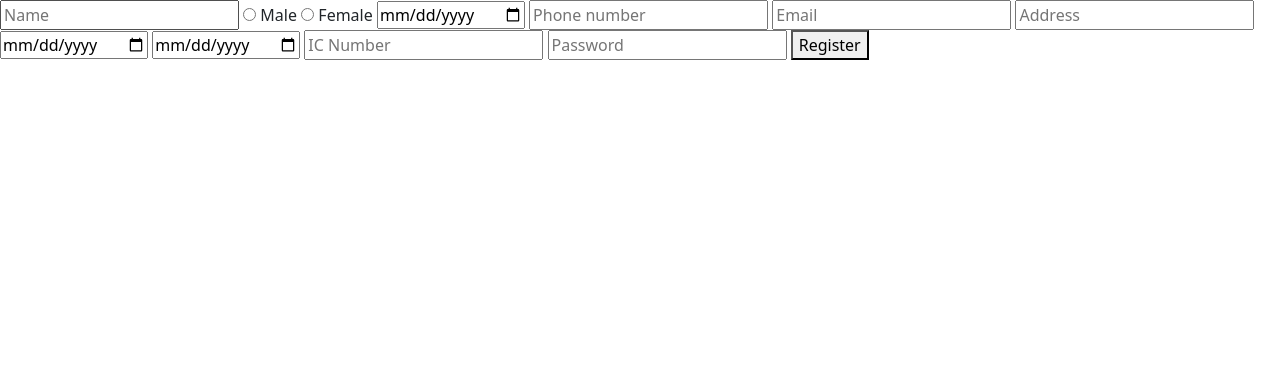
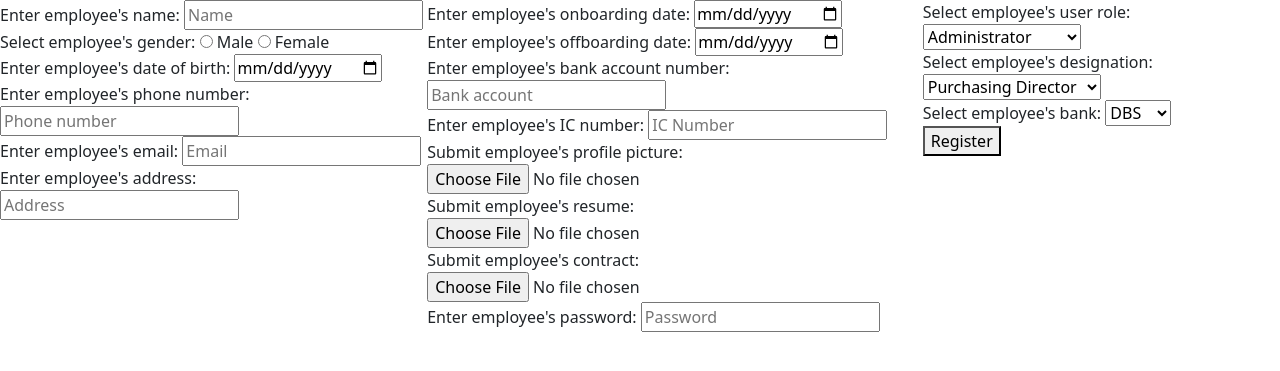
Before and after one commit to Yin2610/AMC_HR, a PHP site: page /UserRegistration.php in a window 1280 px wide. Shown: the top 371 px of the page. Run offline with PHP 8.4, Linux system fonts and the light colour scheme; data comes from the database, SQL or seed files in the repository; some libraries are stand-ins or nearby versions.

Commit message:
Updated to insert into user and sensitive_info tables

```diff
--- a/UserRegistration.php
+++ b/UserRegistration.php
@@ -1,24 +1,69 @@
 <?php
 include('DBConnection.php');
+$pdo = DBConnection::connectToDB();
+$pdo->setAttribute(PDO::ATTR_ERRMODE, PDO::ERRMODE_EXCEPTION);
 if(!empty($_POST)) {
     $valid = true;
 
     $Name = $_POST['txtName'];
     $Gender = $_POST['rdoGender'];
-    $DOB = $_POST['dob'];
+    $DOB = $_POST['dtDOB'];
     $PhoneNum = $_POST['txtPhoneNum'];
     $Email = $_POST['txtEmail'];
     $Address = $_POST['txtAddress'];
     $OnboardDate = $_POST['dtOnBoard'];
     $OffboardDate = $_POST['dtOffBoard'];
+    $BankAcc = $_POST['txtBankAcc'];
     $ICNumber = $_POST['txtICNumber'];
+
+    $ProfilePicName = $_FILES['fProfilePic']['name'];
+    $TempProfilePicName = $_FILES['fProfilePic']['tmp_name'];
+    $ProfilePicFolder = "Employee_Info/Profile_Pics/" . $ProfilePicName;
+    if(!move_uploaded_file($TempProfilePicName, $ProfilePicFolder)) {
+        echo "<script>alert('Failed uploading profile pic.')</script>";
+    }
+
+    $ResumeName = $_FILES['fResume']['name'];
+    $TempResumeName = $_FILES['fResume']['tmp_name'];
+    $ResumeFolder = "Employee_Info/Resumes/" . $ResumeName;
+    if(!move_uploaded_file($TempResumeName, $ResumeFolder)) {
+        echo "<script>alert('Failed uploading resume.')</script>";
+    }
+
+    $ContractName = $_FILES['fContract']['name'];
+    $TempContractName = $_FILES['fContract']['tmp_name'];
+    $ContractFolder = "Employee_Info/Contracts/" . $ContractName;
+    if(!move_uploaded_file($TempContractName, $ContractFolder)) {
+        echo "<script>alert('Failed uploading contract.')</script>";
+    }
+
     $Password = $_POST['txtPassword'];
+    $RoleID = $_POST['sRole'];
+    $DesignationID = $_POST['sDesignation'];
+    $BankID = $_POST['sBank'];
+
     if($valid) {
-        $pdo = DBConnection::connectToDB();
-        $pdo->setAttribute(PDO::ATTR_ERRMODE, PDO::ERRMODE_EXCEPTION);
-        $sql = "INSERT INTO employee (Name, Gender, Date_Of_Birth, Phone_Num, Email, Address, Onboard_Date, OffBoard_Date, IC_Number, Password, Role_ID, Designation_ID) VALUES (?, ?, ?, ?, ?, ?, ?, ?, ?, ?, ?, ?)";
-        $query = $pdo->prepare($sql);
-        $query->execute(array($Name, $Gender, $DOB, $PhoneNum, $Email, $Address, $OnboardDate, $OffboardDate, $ICNumber, $Password, 1, 1));
+        try {
+            $pdo->beginTransaction();
+            $insertEmployeeSQL = "INSERT INTO employee VALUES (?, ?, ?, ?, ?, ?, ?, ?, ?, ?, ?, ?, ?, ?)";
+            $insertEmployeeStmt = $pdo->prepare($insertEmployeeSQL);
+            $insertEmployeeStmt->execute(array($Name, $Gender, $DOB, $PhoneNum, $Email, $Address, $OnboardDate, $OffboardDate, $ProfilePicFolder, $ResumeFolder, $ContractFolder, $RoleID, $DesignationID, $BankID));
+
+            $lastInsertedEmployeeID = $pdo->lastInsertId();
+
+            echo "<script>alert(".$lastInsertedEmployeeID.")</script>";
+
+            $insertSensitiveInfoSQL = "INSERT INTO sensitive_info VALUES (?, ?, ?, ?)";
+            $insertSensitiveInfoStmt = $pdo->prepare($insertSensitiveInfoSQL);
+            $insertSensitiveInfoStmt->execute(array($Password, $BankAcc, $ICNumber, $lastInsertedEmployeeID));
+
+            $pdo->commit();
+            echo "Employee registration successful";
+        }
+        catch (PDOException $e) {
+            $pdo->rollBack();
+            echo "Error:" .$e->getMessage();
+        }
     }
 }
 ?>
@@ -29,24 +74,124 @@ if(!empty($_POST)) {
     <meta charset="utf-8">
     <link   href="css/bootstrap.min.css" rel="stylesheet">
     <script src="js/bootstrap.min.js"></script>
+    <style>
+        form
+        {
+            display: flex;
+        }
+    </style>
 </head>
 
 <body>
+	<div>
         <form action="UserRegistration.php" method="post" enctype="multipart/form-data">
-        <input name="txtName" type="text" placeholder="Name">
-        <input name="rdoGender" type="radio" id="rdoMale" value="Male">
+            <div class="form-row">
+            	<label for="txtName">Enter employee's name: </label>
+                <input name="txtName" type="text" placeholder="Name" required>
+
+                <br>
+                <label for="rdoGender">Select employee's gender: </label>
+                <input name="rdoGender" type="radio" id="rdoMale" value="Male" required>
                 <label for="rdoMale">Male</label>
-        <input name="rdoGender" type="radio" id="rdoFemale" value="Female">
+                <input name="rdoGender" type="radio" id="rdoFemale" value="Female" required>
                 <label for="rdoFemale">Female</label>
-        <input name="dob" type="date" placeholder="Date of birth">
-        <input name="txtPhoneNum" type="text" placeholder="Phone number">
-        <input name="txtEmail" type="text" placeholder="Email">
-        <input name="txtAddress" type="text" placeholder="Address">
-        <input name="dtOnBoard" type="date" placeholder="Onboard date">
+
+                <br>
+                <label for="dtDOB">Enter employee's date of birth: </label>
+                <input name="dtDOB" type="date" placeholder="Date of birth" required>
+
+            <br>
+                <label for="txtPhoneNum">Enter employee's phone number: </label>
+                <input name="txtPhoneNum" type="text" placeholder="Phone number" required>
+                <br>
+                <label for="txtEmail">Enter employee's email: </label>
+                <input name="txtEmail" type="text" placeholder="Email" required>
+
+                <br>
+                <label for="txtAddress">Enter employee's address: </label>
+                <input name="txtAddress" type="text" placeholder="Address" required>
+            </div>
+
+
+            <div class="form-row">
+                <label for="dtOnBoard">Enter employee's onboarding date: </label>
+                <input name="dtOnBoard" type="date" placeholder="Onboard date" required>
+
+                <br>
+                <label for="dtOffBoard">Enter employee's offboarding date: </label>
                 <input name="dtOffBoard" type="date" placeholder="Offboard date">
-        <input name="txtICNumber" type="text" placeholder="IC Number">
-        <input name="txtPassword" type="password" placeholder="Password">
+
+                <br>
+                <label for="txtBankAcc">Enter employee's bank account number: </label>
+                <input name="txtBankAcc" type="text" placeholder="Bank account" required>
+
+                <br>
+                <label for="txtICNumber">Enter employee's IC number: </label>
+                <input name="txtICNumber" type="text" placeholder="IC Number" required>
+
+                <br>
+                <label for="fProfilePic">Submit employee's profile picture: </label>
+                <input name="fProfilePic" type="file" required>
+
+                <br>
+                <label for="fResume">Submit employee's resume: </label>
+                <input name="fResume" type="file">
+
+                <br>
+                <label for="fContract">Submit employee's contract: </label>
+                <input name="fContract" type="file">
+
+                <br>
+                <label for="txtPassword">Enter employee's password: </label>
+                <input name="txtPassword" type="password" placeholder="Password" required>
+            </div>
+
+            <div class="form-row">
+            <label for="sRole">Select employee's user role: </label>
+            <select name="sRole" required>
+            <?php
+                $selectRoleSQL = "SELECT * from Role";
+                $query = $pdo->prepare($selectRoleSQL, array(PDO::ATTR_CURSOR => PDO::CURSOR_SCROLL));
+                $query->execute();
+                $data = $query->fetchAll();
+                foreach ($data as $row) {
+                    echo "<option value=".$row['Role_ID'].">".$row['Role_Name']."</option>";
+                }
+             ?>
+            </select>
+            <br>
+
+            <label for="sDesignation">Select employee's designation: </label>
+            <select name="sDesignation" required>
+            <?php
+                $selectDesignationSQL = "SELECT * FROM Designation";
+                $query = $pdo->prepare($selectDesignationSQL, array(PDO::ATTR_CURSOR => PDO::CURSOR_SCROLL));
+                $query->execute();
+                $data = $query->fetchAll();
+                foreach ($data as $row) {
+                    echo "<option value=".$row['Designation_ID'].">".$row['Designation']."</option>";
+                }
+            ?>
+            </select>
+            <br>
+
+            <label for="sBank">Select employee's bank: </label>
+            <select name="sBank" required>
+    		<?php
+                $selectBankSQL = "SELECT * FROM Bank";
+                $query = $pdo->prepare($selectBankSQL, array(PDO::ATTR_CURSOR => PDO::CURSOR_SCROLL));
+                $query->execute();
+                $data = $query->fetchAll();
+                foreach ($data as $row) {
+                    echo "<option value=".$row['Bank_ID'].">".$row['Bank_Name']."</option>";
+                }
+            ?>
+            </select>
+            <br>
+
 	            <button name="btnRegister" type="submit">Register</button>
+            </div>
         </form>
+    </div>
 </body>
 </html>
```
Lines whose indentation alone changed are shown as unchanged.
